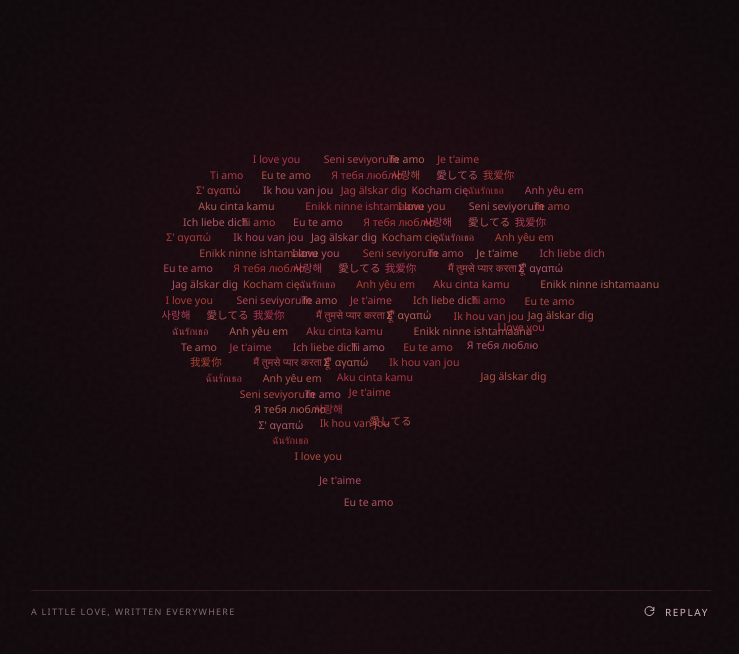
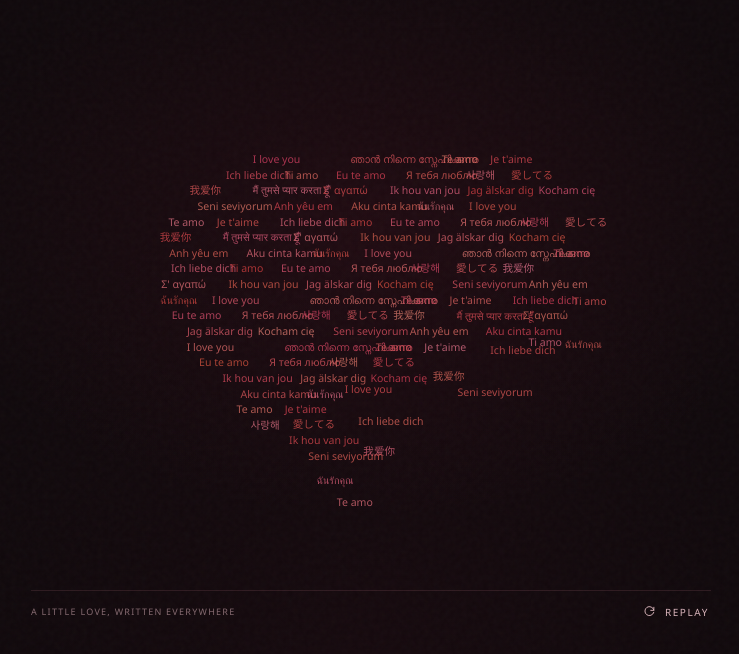
Before and after one commit to ann-aghaa/lovepy, a plain HTML site: page index.html in a window 1280 px wide. Shown: the part 144-798 px from the top of the page, without its empty margins (269-1008 px from the left). Drawn offline with Linux system fonts and the light colour scheme.

Commit message:
Update index.html

```diff
--- a/index.html
+++ b/index.html
@@ -172,11 +172,11 @@
         const replay = document.getElementById('replay');
         const reducedMotion = window.matchMedia('(prefers-reduced-motion: reduce)');
         const phrases = [
-          'I love you', 'Seni seviyorum', 'Te amo', "Je t'aime", 'Ich liebe dich',
+          'I love you', 'ഞാൻ നിന്നെ സ്നേഹിക്കുന്നു', 'Te amo', "Je t'aime", 'Ich liebe dich',
           'Ti amo', 'Eu te amo', 'Я тебя люблю', '사랑해', '愛してる', '我爱你',
           'मैं तुमसे प्यार करता हूँ', "Σ' αγαπώ", 'Ik hou van jou',
-          'Jag älskar dig', 'Kocham cię', 'ฉันรักเธอ', 'Anh yêu em',
-          'Aku cinta kamu', 'Enikk ninne ishtamaanu'
+          'Jag älskar dig', 'Kocham cię', 'Seni seviyorum', 'Anh yêu em',
+          'Aku cinta kamu', 'ฉันรักคุณ'
         ];
         let points = [];
         let rows = [];
```
